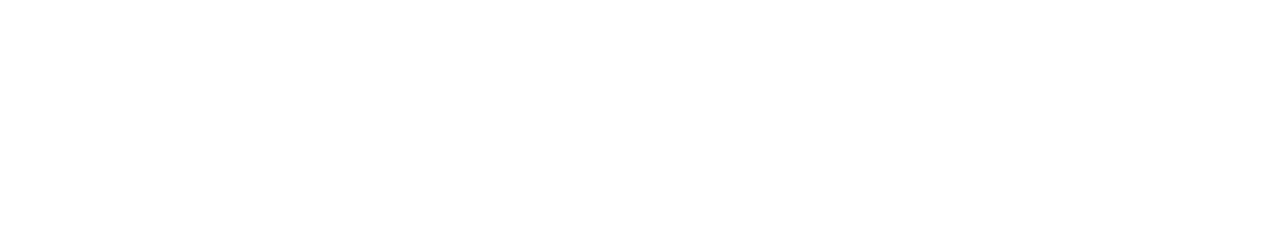
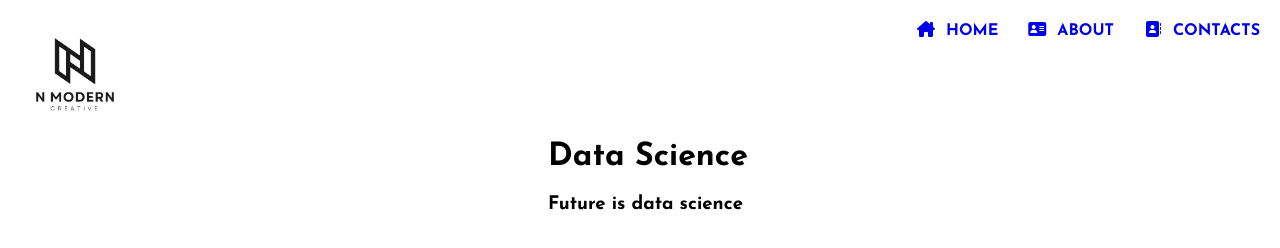
Before and after one commit to Nithin-vs/Landing-page-01a, a plain HTML site: page index.html in a window 1280 px wide. Drawn offline with Linux system fonts and the light colour scheme.

Commit message:
Header was created without colours

```diff
--- a/index.html
+++ b/index.html
@@ -6,13 +6,31 @@
     <meta name="viewport" content="width=device-width, initial-scale=1.0">
     <title>Landing Page</title>
     <link rel="icon" href="Dark_ic-removebg-preview.png">
+    <script src="https://kit.fontawesome.com/7e2e32ea34.js" crossorigin="anonymous"></script>
     <link rel="stylesheet" href="style.css">
     <link rel="preconnect" href="https://fonts.googleapis.com">
     <link rel="preconnect" href="https://fonts.gstatic.com" crossorigin>
     <link href="https://fonts.googleapis.com/css2?family=Josefin+Sans:wght@400;500;700&display=swap" rel="stylesheet">
 </head>
 <body>
+
+    <!--header starts-------------------->
+
     <div class="header">
+        <div class="logod"><img src="Light-removebg-preview.png" alt="logo" class="logo"></div>
+        <div class="title"><h1>Data Science</h1>
+            <h3>Future is data science</h3>
+        </div>
+        <div class="nav">
+            <ul>
+                <li><a href="#" id="top" class="navt"><i class="fa-solid fa-house-chimney fa-fw"></i>HOME</a></li>
+                <li><a href="#" class="navt"><i class="fa-solid fa-address-card fa-fw"></i>ABOUT</a></li>
+                <li><a href="#" class="navt"><i class="fa-solid fa-address-book fa-fw"></i>CONTACTS</a></li>
+            </ul>
+        </div>
     </div>
+
+    <!--header ends------------------------>
+
 </body>
 </html>
--- a/style.css
+++ b/style.css
@@ -0,0 +1,43 @@
+/* --------------------header styles starts*/
+
+body{
+    margin: 0;
+    padding: 0;
+}
+.logo{
+    width: 150px;
+    height: auto;
+}
+.header{
+    display: flex;
+    justify-content: space-between;
+}
+.title{
+    margin-top: 120px;
+    margin-left: 250px;
+    font-family: 'Josefin Sans', sans-serif;
+}
+.nav ul{
+    margin-right: 15px;
+    margin-left: 0;
+    padding: 0;
+
+}
+.nav li{
+    display: inline-flex;
+    padding: 5px;
+    margin-left: 15px;
+    font-family: 'Josefin Sans', sans-serif;
+}
+.navt{
+    text-decoration: none;
+    font-weight: 700;
+    font-family: 'Josefin Sans', sans-serif;
+}
+.fa-fw{
+    margin-right: 10px;
+}
+
+
+
+/* --------------------header styles ends*/
```
Also changed, not shown: Light-removebg-preview.png (added).
